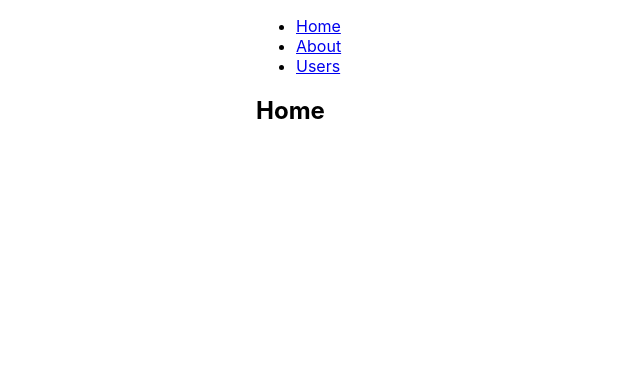
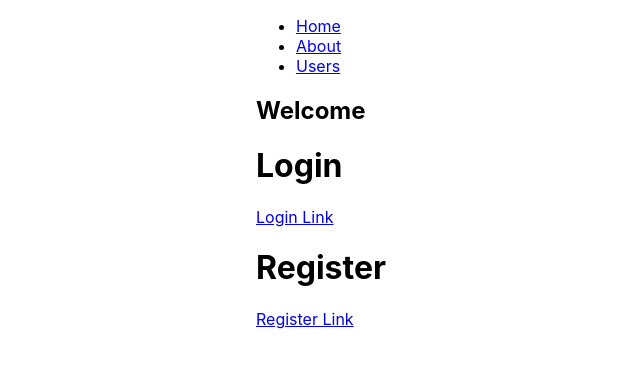
Before and after one commit to ColbyWTaylor/colbytaylor.com, a React (Create React App) app: page / in a window 1280 px wide. Shown: the top 368 px of the page, without its empty margins (64-704 px from the left). Built offline with nearby package versions, Linux system fonts and the light colour scheme.

Commit message:
additional links

```diff
--- a/src/App.js
+++ b/src/App.js
@@ -1,5 +1,31 @@
 import "./App.css";
 import { BrowserRouter as Router, Switch, Route, Link } from "react-router-dom";
+
+function Routes() {
+  return (
+    <>
+      {/* A <Switch> looks through its children <Route>s and
+            renders the first one that matches the current URL. */}
+      <Switch>
+        <Route path="/about">
+          <About />
+        </Route>
+        <Route path="/users">
+          <Users />
+        </Route>
+        <Route path="/Register">
+          <Register />
+        </Route>
+        <Route path="/Login">
+          <Login />
+        </Route>
+        <Route path="/">
+          <Home />
+        </Route>
+      </Switch>
+    </>
+  );
+}
 
 function App() {
   return (
@@ -19,32 +45,22 @@ function App() {
           </ul>
         </nav>
 
-        {/* A <Switch> looks through its children <Route>s and
-            renders the first one that matches the current URL. */}
-        <Switch>
-          <Route path="/about">
-            <About />
-          </Route>
-          <Route path="/users">
-            <Users />
-          </Route>
-          <Route path="/Register">
-            <Home />
-          </Route>
-          <Route path="/Login">
-            <Home />
-          </Route>
-          <Route path="/">
-            <Home />
-          </Route>
-        </Switch>
+        <Routes />
       </div>
     </Router>
   );
 }
 
 function Home() {
-  return <h2>Home</h2>;
+  return (
+    <>
+      <h2>Welcome</h2>
+      <h1>Login</h1>
+      <Link to="/login">Login Link</Link>
+      <h1>Register</h1>
+      <Link to="/register">Register Link</Link>
+    </>
+  );
 }
 
 function About() {
```
